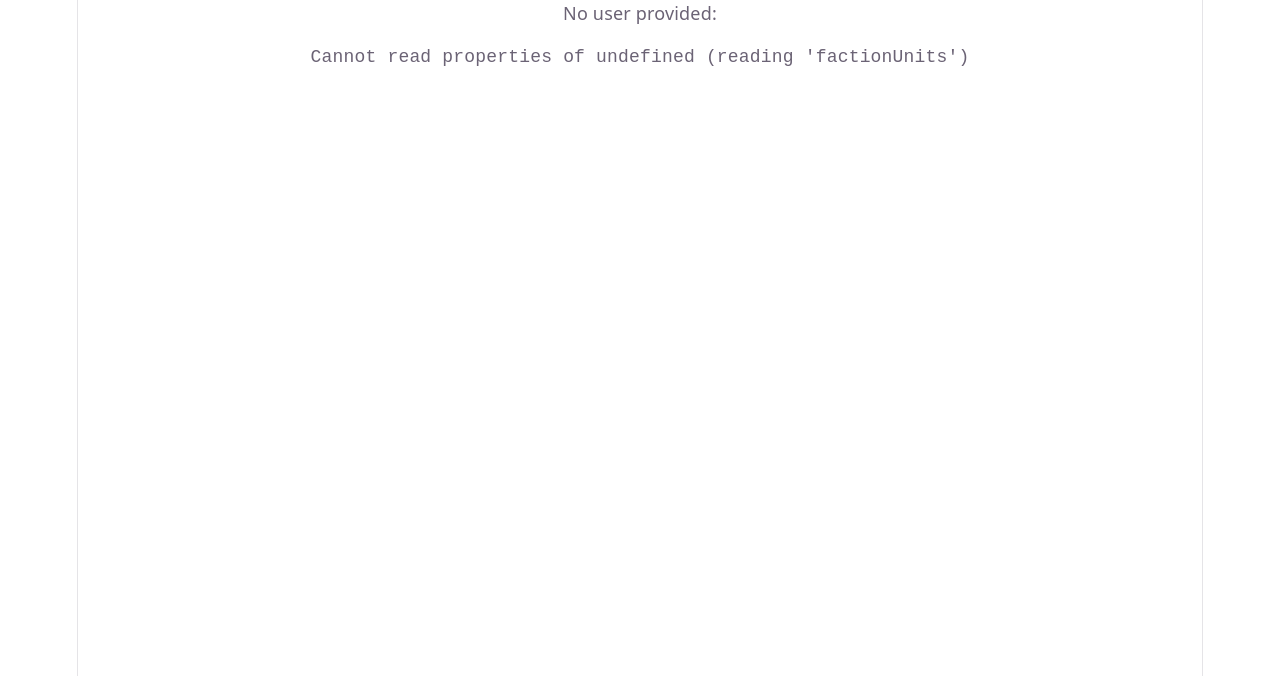
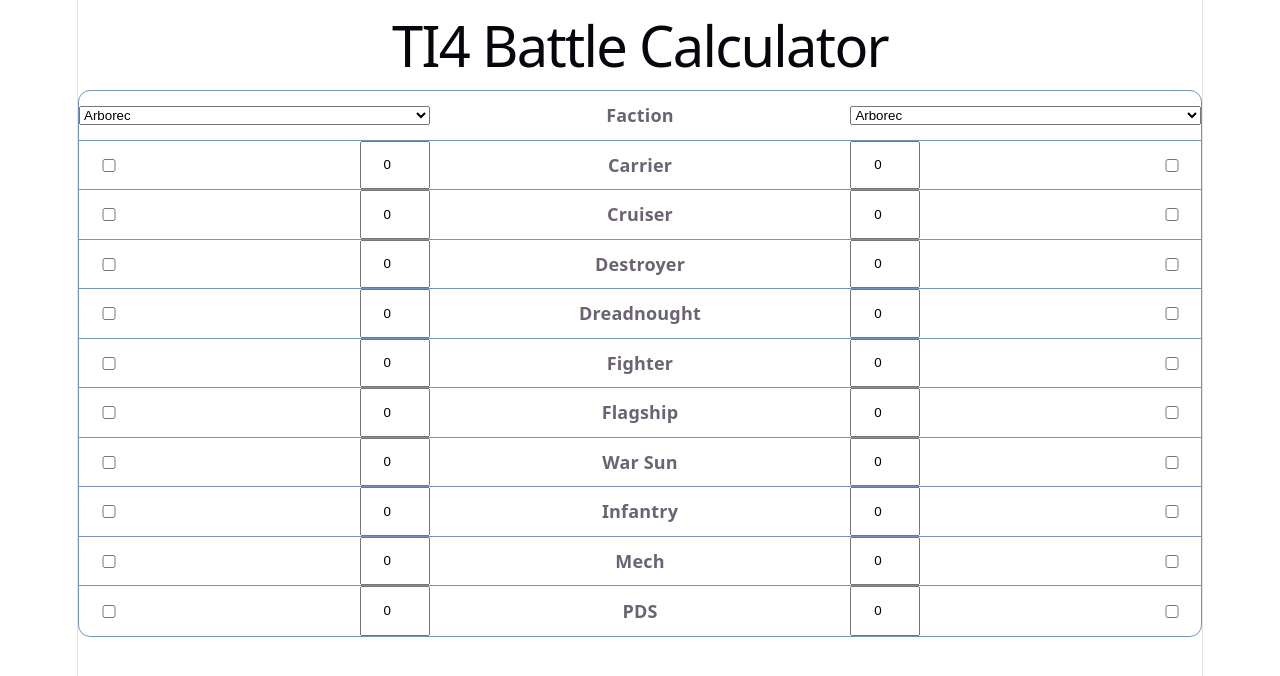
Before and after one commit to trent-stenoien/ti4-calculator, a React (Vite) app: page / in a window 1280 px wide. Shown: the top 676 px of the page. Built offline with nearby package versions, Linux system fonts and the light colour scheme.

Commit message:
Form logic works and is able to track players.

```diff
--- a/src/App.css
+++ b/src/App.css
@@ -29,6 +29,7 @@
 
 .column.center {
     justify-content: center;
+    font-weight: bold;
 }
 
 .column.left,
--- a/src/App.tsx
+++ b/src/App.tsx
@@ -1,39 +1,19 @@
-import { useEffect } from 'react';
-import './App.css'
 import FactionDropdown from './components/FactionDropdown'
-import UnitRow from './components/UnitRow'
-import GetUnit, { type UnitSummary } from './constants/Units';
+import UnitRows from './components/UnitRows'
+import usePlayer, { type Player } from './utils/Player';
 
 function App() {
+    const attacker = usePlayer("arborec");
+    const defender = usePlayer("arborec");
 
-    useEffect(() => {
-        const unitName = 'Cruiser';
-        const faction = 'titans';
-        const upgraded = false;
-        // const upgraded = true;
-
-        const unit: UnitSummary = GetUnit({ unitName, faction, upgraded });
-
-        console.log(unitName, faction, upgraded);
-        console.log(unit);
-
-    }, []);
+    console.log(attacker.config.factionID, attacker.config.units);
 
     return (
         <div>
             <h1>TI4 Battle Calculator</h1>
             <div className="calc">
-                <FactionDropdown />
-                <UnitRow text="Flagship" reinforcements={1} />
-                <UnitRow text="War Sun" reinforcements={2} />
-                <UnitRow text="Dreadnought" reinforcements={5} />
-                <UnitRow text="Carrier" reinforcements={4} />
-                <UnitRow text="Cruiser" reinforcements={8} />
-                <UnitRow text="Destroyer" reinforcements={8} />
-                <UnitRow text="Fighter" reinforcements={10} />
-                <UnitRow text="Mech" reinforcements={4} />
-                <UnitRow text="Infantry" reinforcements={12} />
-                <UnitRow text="PDS" reinforcements={6} />
+                <FactionDropdown attacker={attacker} defender={defender} />
+                <UnitRows attacker={attacker} defender={defender} />
             </div>
         </div>
     )
@@ -45,6 +25,8 @@ export default App
 Later:
 
 Add options: riskDH, calcCost, detailedResults, etc
+    Handle planetary shield here???: y/n checkbox
+    Mentak mech:
 
                     <div className="calc-row">
                         <select name="faction" id="faction-select">
@@ -57,6 +39,4 @@ Add options: riskDH, calcCost, detailedResults, etc
                             <option value="sol">Empire of Sol</option>
                         </select>
                     </div>
-
-
 */
--- a/src/components/FactionDropdown.tsx
+++ b/src/components/FactionDropdown.tsx
@@ -1,44 +1,56 @@
-import factions from '../constants/Factions';
+import factions, { type FactionID } from '../constants/Factions';
+import type { Player } from '../utils/Player';
 
-function FactionDropdown() {
+type FactionDropdownProps = {
+    player: Player,
+    side: string
+}
+
+function FactionDropdown({ player, side }: FactionDropdownProps) {
+
+    const label: string = (side == 'left' ? 'Attacker' : 'Defender');
+    const value: FactionID = player.config.factionID;
+    const onChange: Function = player.setConfigFaction;
+
     return (
-        <div className="row">
-            <div className="column left">
-                <select name="faction" id="faction-select" className="left">
-                    {factions
-                        .map((faction) => {
+        <div className={`column ${side}`}>
+            <select
+                id="faction-select"
+                name="faction"
+                aria-label={"faction" + label}
+                value={value}
+                onChange={e => onChange(e.target.value as FactionID)}
+                className={side}
+            >
+                {factions
+                    .map(f => {
                         return (
                             <option
-                                key={faction.key + 'Attacker'}
-                                value={faction.key}>
-                                {faction.name.replaceAll('The', '')}
+                                key={f.factionID + label}
+                                value={f.factionID}>
+                                {f.name.replaceAll('The', '')}
                             </option>
                         );
-                    }) }
-                </select>
-            </div>
-            <div className="column center">Faction</div>
-            <div className="column left">
-                <select name="faction" id="faction-select" className="right">
-                    {factions
-                        .map((faction) => {
-                            return (
-                                <option
-                                    key={faction.key + 'Attacker'}
-                                    value={faction.key}>
-                                    {faction.name.replaceAll('The', '')}
-                                </option>
-                            );
-                        })}
-                </select>
-            </div>
+                    })
+                }
+            </select>
         </div>
     )
 }
 
-export default FactionDropdown;
+type FactionDropdownRowProps = {
+    attacker: Player,
+    defender: Player
+};
 
+function FactionDropdownRow({ attacker, defender }: FactionDropdownRowProps) {
+    return (
+        <div key="faction" className="row">
+            <FactionDropdown player={attacker} side='left' />
+            <div className="column center">Faction</div>
+            <FactionDropdown player={defender} side='right' />
+        </div>
+    )
+}
 
-// <div>Factions</div>
-//     <option value="barony">Barony of Letnev</option>
-//     <option value="sol">Empire of Sol</option>
+export default FactionDropdownRow;
--- a/src/components/UnitRow.tsx
+++ /dev/null
@@ -1,49 +0,0 @@
-import { useState } from 'react';
-
-type Props = {
-    text: string,
-    reinforcements?: number
-}
-
-const CalculatorRow = ({ text, reinforcements = 1000 }: Props) => {
-
-    const [attackerCount, setAttackerCount] = useState(0);
-    const [defenderCount, setDefenderCount] = useState(0);
-
-    // <button onClick={setAttackerCount(Number(e.target.value))}>-</button>
-    // <button onClick={incrementAttacker}>+</button>
-    // <button onClick={decrementDefender}>-</button>
-    // <button onClick={incrementDefender}>+</button>
-    // const decrementAttacker = (e) => setAttackerCount((value) => Math.max(value - 1, 0);
-    // const incrementAttacker = (e) => setAttackerCount((value) => Math.min(value + 1, reinforcements));
-    // const decrementDefender = () => setAttackerCount((value) => Math.max(value - 1, 0));
-    // const incrementDefender = () => setAttackerCount((value) => Math.min(value + 1, reinforcements));
-
-    return (
-        <div className="row">
-            <div className="column left">
-                <div className="upgrade"><input type="checkbox" title="upgrade" /></div>
-                <input
-                    key={text.toLowerCase().replaceAll(' ', '') + 'Attacker'}
-                    type="number"
-                    value={attackerCount}
-                    onChange={(e) => setAttackerCount(Number(e.target.value))}
-                />
-            </div>
-
-            <div className="column center">{text}</div>
-
-            <div className="column right">
-                <div className="upgrade"><input type="checkbox" title="upgrade" /></div>
-                <input
-                    key={text + 'Defender'}
-                    type="number"
-                    value={defenderCount}
-                    onChange={(e) => setDefenderCount(Number(e.target.value))}
-                />
-            </div>
-        </div>
-    );
-}
-
-export default CalculatorRow;
--- /dev/null
+++ b/src/components/UnitRows.tsx
@@ -0,0 +1,68 @@
+import { getUnitNames, type UnitID } from '../constants/Units';
+import type { Player, PlayerUnitState } from '../utils/Player';
+
+type UnitInputProps = {
+    player: Player,
+    unitState: PlayerUnitState,
+    unitID: UnitID,
+    side: string
+};
+
+const UnitInput = ({ player, unitState, unitID, side }: UnitInputProps) => {
+
+    const label: string = (side == 'left' ? 'Attacker' : 'Defender');
+
+    const upgraded: boolean = unitState.upgraded;
+    const toggleUpgrade: Function = player.toggleUpgrade;
+
+    const count: number = unitState.count;
+    const setUnitCount: Function = player.setUnitCount;
+
+    return (
+        <div key={unitID + label} className={`column ${side}`}>
+            <div key={unitID + label + "Upgrade"} className="upgrade">
+                <input
+                    type="checkbox"
+                    title="upgrade"
+
+                    checked={upgraded}
+                    onChange={e => {
+                        e.preventDefault();
+                        toggleUpgrade(unitID)
+                    }}
+                />
+            </div>
+            <input
+                key={unitID + label + "Count"}
+                type="number"
+                value={count}
+                onChange={e => {
+                    e.preventDefault();
+                    setUnitCount(unitID, Number(e.target.value))
+                }}
+            />
+        </div>
+    );
+};
+
+type UnitRowProps = {
+    attacker: Player,
+    defender: Player
+};
+
+const UnitRows = ({ attacker, defender }: UnitRowProps) =>
+    getUnitNames().map(unit => {
+
+        const attackerUnitState: PlayerUnitState = attacker.config.units[unit.unitID];
+        const defenderUnitState: PlayerUnitState = defender.config.units[unit.unitID];
+
+        return (
+            <div key={unit.unitID} className="row">
+                <UnitInput player={attacker} unitState={attackerUnitState} unitID={unit.unitID} side='left' />
+                <div className="column center">{unit.name}</div>
+                <UnitInput player={defender} unitState={defenderUnitState} unitID={unit.unitID} side='right' />
+            </div>
+        );
+    });
+
+export default UnitRows;
--- a/src/constants/Factions.tsx
+++ b/src/constants/Factions.tsx
@@ -1,4 +1,4 @@
-import type { UnitID, UnitDefinition } from './Units';
+import type { UnitDefinition } from './Units';
 
 export type FactionID =
     | "arborec" | "argent" | "barony" | "saar" | "keleres"
@@ -15,7 +15,6 @@ interface FactionDefinition {
 };
 
 export const factions: FactionDefinition[] = [
-
     {
         factionID: "arborec",
         name: "The Arborec",
--- a/src/constants/Units.tsx
+++ b/src/constants/Units.tsx
@@ -40,6 +40,14 @@ export interface UnitSummary {
 	bypassPlanetaryShield?: boolean,
 	specialText?: string,
 };
+
+type UnitName = {
+	unitID: UnitID,
+	name: string
+};
+
+export const getUnitNames = (): UnitName[] =>
+	units.map(u => ({ unitID: u.unitID, name: u.name }) );
 
 const units: UnitDefinition[] = [
 
@@ -190,13 +198,13 @@ function updateUnit(unit: UnitDefinition, factionUnit: Partial<UnitDefinition>)
 	return { ...unit, ...factionUnit };
 };
 
-type getEffectiveStatsProps = {
+type getUnitStatsProps = {
+	unitID: UnitID,
 	factionID: FactionID,
-	unitID: UnitID,
-	upgraded: boolean
+	upgraded: boolean,
 };
 
-const getEffectiveStats = ({ factionID, unitID, upgraded }: getEffectiveStatsProps): UnitSummary => {
+const getUnitStats = ({ unitID, factionID, upgraded }: getUnitStatsProps): UnitSummary => {
 
 	const baseUnit: UnitDefinition = units.find(u => u.unitID == unitID);
 
@@ -210,8 +218,6 @@ const getEffectiveStats = ({ factionID, unitID, upgraded }: getEffectiveStatsPro
 	// Upgrade arrays are either length of 1, others are 2.
 	// Non-upgraded values are always first, upgraded values are always last.
 	const index: number = (upgraded ? -1 : 0);
-
-	console.log(baseUnit, factionUnit, unit, index);
 
 	return ({
 		unitID,
@@ -233,4 +239,10 @@ const getEffectiveStats = ({ factionID, unitID, upgraded }: getEffectiveStatsPro
 	});
 }
 
-export default getEffectiveStats;
+// NOTE: No need for a getFleetStats function; stats initialize/update when:
+//		users load the page (fleet is empty)
+//		users increase count from 0 to X (pull one)
+//		upgrade units (update existing, if more than 0)
+//		change factions (update faction units only; 1-2 units plus mech/flagship)
+
+export default getUnitStats;
--- a/src/main.tsx
+++ b/src/main.tsx
@@ -2,6 +2,7 @@ import { StrictMode } from 'react'
 import { createRoot } from 'react-dom/client'
 import { ErrorBoundary } from 'react-error-boundary';
 import './index.css'
+import './App.css'
 import App from './App.tsx'
 
 function fallback({ error }) {
--- /dev/null
+++ b/src/utils/Player.tsx
@@ -0,0 +1,80 @@
+import { useState } from "react";
+import type { FactionID } from "../constants/Factions";
+import type { UnitID } from "../constants/Units";
+
+export interface PlayerUnitState {
+    count: number;
+    upgraded: boolean;
+}
+
+interface PlayerConfig {
+    factionID: FactionID;
+    units: Record<UnitID, PlayerUnitState>;
+}
+
+function createPlayerConfig(factionID: FactionID): PlayerConfig {
+    return {
+        factionID,
+        units: {
+            carrier: { count: 0, upgraded: false },
+            cruiser: { count: 0, upgraded: false },
+            destroyer: { count: 0, upgraded: false },
+            dreadnought: { count: 0, upgraded: false },
+            fighter: { count: 0, upgraded: false },
+            flagship: { count: 0, upgraded: false },
+            warsun: { count: 0, upgraded: false },
+            infantry: { count: 0, upgraded: false },
+            mech: { count: 0, upgraded: false },
+            pds: { count: 0, upgraded: false },
+        }
+    };
+}
+
+// Range: 0-100
+const boundCount = (count: number):number => Math.min(Math.max(count, 0), 100);
+
+export interface Player {
+    config: PlayerConfig,
+    setConfigFaction: Function,
+    setUnitCount: Function,
+    toggleUpgrade: Function,
+}
+
+function usePlayer(initialFaction: FactionID): Player {
+    const [config, setConfig] = useState<PlayerConfig>(() => createPlayerConfig(initialFaction));
+
+    function setConfigFaction(factionID: FactionID) {
+        setConfig(prev => ({ ...prev, factionID }));
+
+        // Update flagship, mech, and faction units in BattleSim
+    };
+
+    function setUnitCount(unitID: UnitID, count: number) {
+        setConfig(prev => ({
+            ...prev, units: {
+                ...prev.units, [unitID]: {
+                    ...prev.units[unitID],
+                    count: boundCount(count)
+                }
+            }
+        }));
+    }
+
+    function toggleUpgrade(unitID: UnitID) {
+
+        console.log('toggleUpgrade');
+
+        setConfig(prev => ({
+            ...prev, units: {
+                ...prev.units, [unitID]: {
+                    ...prev.units[unitID],
+                    upgraded: !prev.units[unitID]?.upgraded
+                }
+            }
+        }));
+    }
+
+    return { config, setConfigFaction, setUnitCount, toggleUpgrade };
+}
+
+export default usePlayer;
```
